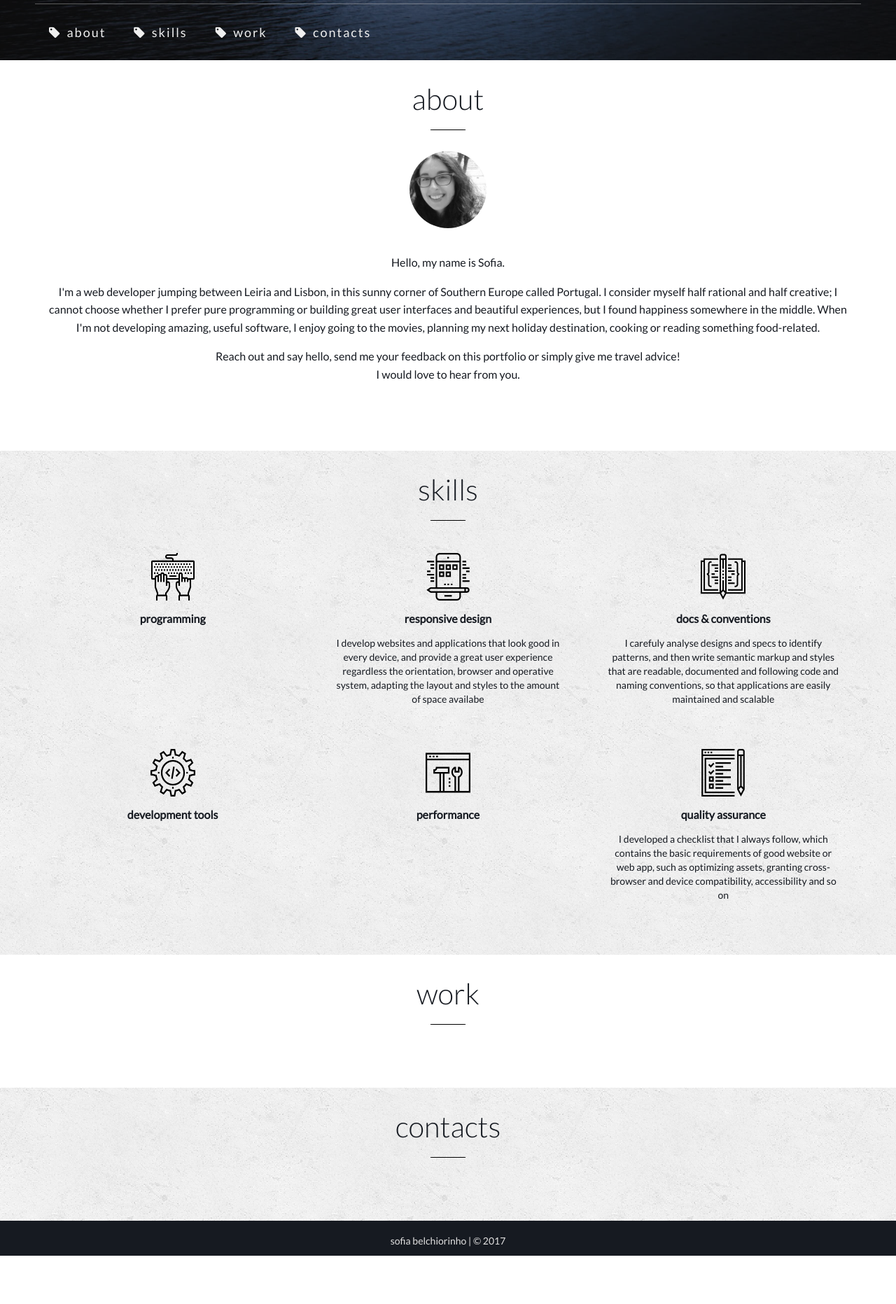
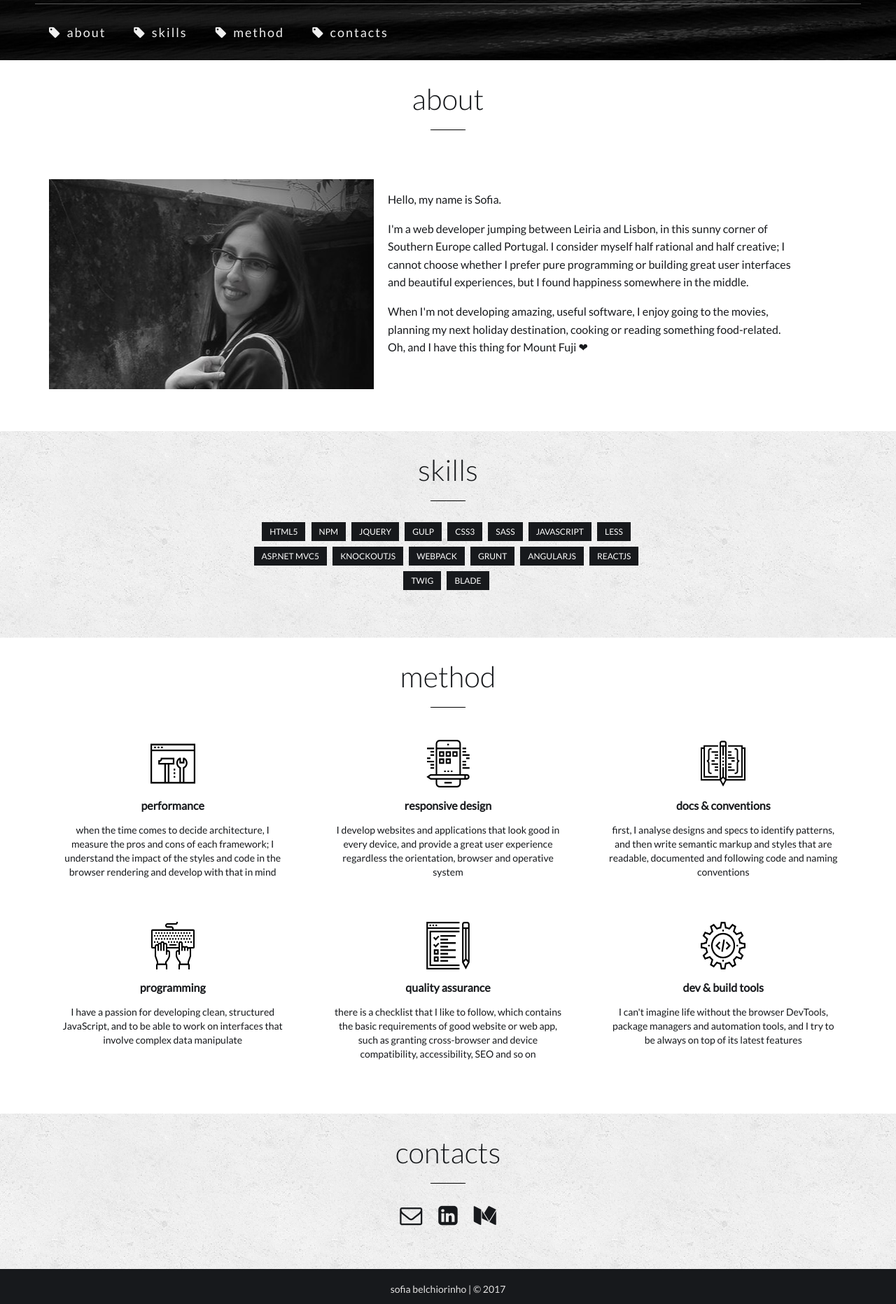
Before and after one commit to sofiafbelchiorinho/sofiafbelchiorinho, a plain HTML site: page index.html in a window 1280 px wide. Shown: the part 714-2577 px from the top of the page at 70% size. Before the commit the page ends 2508 px from the top, so only its background shows below. Drawn offline with nearby package versions, Linux system fonts and the light colour scheme.

Commit message:
updated portfolio

```diff
--- a/css/main.css
+++ b/css/main.css
@@ -7,7 +7,7 @@ body {
   font-family: 'Lato', sans-serif;
   overflow-x: hidden;
   font-size: 20px;
-  color: #161a21;
+  color: #17191c;
 }
 
 h1{
@@ -46,7 +46,7 @@ section{
 
 footer{
   height: 80px;
-  background: #161a21;
+  background: #17191c;
   color: #e2e1e1;
   font-size: 14px;
   position: relative;
@@ -69,7 +69,7 @@ footer span{
     bottom: 0;
     right: 0;
     left: 0;
-    background-image: url(../img/landscape.jpeg);
+    background-image: url(../img/fuji_san.jpg);
     background-size: cover;
     z-index:  -1;
 }
@@ -108,7 +108,7 @@ footer span{
     transform: translateX(-50%);
     height: 77px;
     padding-bottom: 0;
-    background: #161a21;
+    background: #17191c;
     z-index: 2;
     background-position-y: 100%;
     border: none;
@@ -121,7 +121,7 @@ footer span{
     width: 100%;
     left: -100%;
     position: absolute;
-    background: #161a21;
+    background: #17191c;
     top: -1px;
 }
 
@@ -195,7 +195,6 @@ footer span{
 .hero h1{
     margin: 25px 0;
     padding-bottom: 15px;
-    border-bottom: 1px solid rgba(204, 204, 204, 0.41);
 }
 
 .hero a{
@@ -258,14 +257,32 @@ footer span{
 }
 
 .me{
-  padding:  0 20px;
+  padding:  0 10px;
   text-align: center;
+  display: flex;
+  margin-top: 40px;
 }
 
 .me .about-me{
   text-align: center;
-  padding:  20px 0;
   line-height: 1.6em;
+  margin: 0 10px;
+  width: 50%;
+  text-align: left;
+  font-size: 0.9em;
+}
+
+.me .about-me:first-child{
+  background-image: url(../img/me_bw_2.jpg);
+  background-position-x: 70%;
+  transition: 1s all ease-out;
+  width: 50%;
+  max-height: 940px;
+}
+
+.me .about-me:first-child:hover{
+  background-image: url(../img/me_2.jpg);
+  transition: 1s all ease-out;
 }
 
 .me .about-me p.more{
@@ -280,7 +297,7 @@ footer span{
   text-decoration: none;
   text-transform: uppercase;
   padding: 5px 20px;
-  border: 2px solid #161a21;
+  border: 2px solid #17191c;
 }
 
 .me img#me{
@@ -381,7 +398,7 @@ section > h2:after{
 .mobile-menu.open{
     height: 100%;
     width: 100%;
-    background: #161a21;
+    background: #17191c;
     z-index: 3;
 }
 
@@ -406,6 +423,66 @@ section > h2:after{
   top: 40px;
   -webkit-transform: translate(-50%, -50%);
   transform: translate(-50%, -50%);
+}
+
+#work span {
+    background: #17191c;
+    border: 1px solid #17191c;
+    color: #fff;
+    padding: 5px 10px;
+    margin-right: 5px;
+    margin-bottom: 8px;
+    display: inline-block;
+    font-size: 12px;
+    text-transform: uppercase;
+    position: relative;
+}
+
+#work span:hover {
+    color: #17191c;
+    background: #fff;
+    border: 1px solid #17191c;
+}
+
+#work span:before{
+  content: "\f02b";
+  margin-right: 8px;
+  font-family: FontAwesome;
+}
+
+#work #tech{
+    padding: 0 5%;
+    text-align: center;
+}
+
+#contacts a{
+  color: #17191c;
+  font-size: 2em;
+  margin: 0 10px;
+}
+
+#contacts div{
+  text-align: center;
+}
+
+a.email:after{
+  font-family: FontAwesome;
+  content:  "\f003";
+}
+
+#contacts a.medium:after{
+  font-family: FontAwesome;
+  content: "\f23a";
+}
+
+#contacts a.linkedin:after{
+  font-family: FontAwesome;
+  content:  "\f08c";
+}
+
+#contacts p{
+  text-align: center;
+  margin: 0 auto;
 }
 
 @keyframes zoom {
@@ -442,6 +519,16 @@ section > h2:after{
         width: 750px;
     }
 
+    .me .about-me{
+      font-size: 1em;
+    }
+
+    .me .about-me:first-child{
+      background-position-y: -96px;
+      width: 40%;
+      height: 300px;
+    }
+
     .me .about-me p.more{
       height: auto;
       opacity: 1;
@@ -460,6 +547,7 @@ section > h2:after{
 
     .hero h1{
        font-size: 3.5em;
+        border-bottom: 1px solid rgba(204, 204, 204, 0.41);
     }
 
     .hero a#email,
@@ -493,7 +581,15 @@ section > h2:after{
 
     .card .card-body span{
       font-size: 16px;
-      }
+    }
+
+    #work #tech{
+        padding: 0 25%;
+    }
+
+    #work span:before{
+      display: none;
+    }
 
     footer{
       height: 50px;
--- a/index.html
+++ b/index.html
@@ -22,7 +22,7 @@
                 <div class="hero">
                     <h1>sofia <br>belchiorinho</h1>
                     <div>
-                      <a aria-label="I am web developer and ui/ux enthusiast; navigate to see my skills" class="discover" href="#skills">web developer and ui/ux enthusiast</a>
+                      <a aria-label="I am web developer and ui/ux enthusiast; navigate to see my skills" class="discover" href="#skills">front-end developer and ui/ux enthusiast</a>
                       <a aria-label="Contact me" id="email" href="mailto:sofiafbelchiorinho@gmail.com" target="_top"></a>
                       <a aria-label="My Linkedin profile" id="linkedin" href="https://pt.linkedin.com/in/sofiabelchiorinho" target="_blank"></a>
                       <a aria-label="My Medium page" id="medium" href="https://medium.com/@sofiafb" target="_blank"></a>
@@ -31,7 +31,7 @@
                 <div class="nav">
                    <a class="discover" href="#about">about</a>
                    <a class="discover" href="#skills">skills</a>
-                   <a class="discover" href="#work">work</a>
+                   <a class="discover" href="#work">method</a>
                    <a class="discover" href="#contacts">contacts</a>
                 </div>
       </div>
@@ -41,63 +41,89 @@
       <h2>about</h2>
       <div class="container">
         <div class="me">
-             <img alt="Photo of Sofia" id="me" src="./img/me_bw.jpg">
+	         <div class="about-me"></div>
 	         <div class="about-me">
-                <p>Hello, my name is Sofia.</p><p>I'm a web developer jumping between Leiria and Lisbon, in this sunny corner of Southern Europe called Portugal. I consider myself half rational and half creative; I cannot choose whether I prefer pure programming or building great user interfaces and beautiful experiences, but I found happiness somewhere in the middle. When I'm not developing amazing, useful software, I enjoy going to the movies, planning my next holiday destination, cooking or reading something food-related.</p><p>Reach out and say hello, send me your feedback on this portfolio or simply give me travel advice!<br>I would love to hear from you.</p>
-                 <a href="#" class="read-more">read more</a>
+	            <p>Hello, my name is Sofia.</p><p>I'm a web developer jumping between Leiria and Lisbon, in this sunny corner of Southern Europe called Portugal. I consider myself half rational and half creative; I cannot choose whether I prefer pure programming or building great user interfaces and beautiful experiences, but I found happiness somewhere in the middle.</p><p>When I'm not developing amazing, useful software, I enjoy going to the movies, planning my next holiday destination, cooking or reading something food-related. <br>Oh, and I have this thing for Mount Fuji ❤</p>
 	         </div>
+         </div>
+        </div>
+
+    </section>
+    <section id="work">
+       <h2>skills</h2>
+       <div class="container">
+           <div id="tech">
+	           <span>HTML5</span>
+	           <span>NPM</span>
+	           <span>jQuery</span>
+	           <span>Gulp</span>
+	           <span>CSS3</span>
+	           <span>SASS</span>
+	           <span>JavaScript</span>
+	           <span>LESS</span>
+	           <span>ASP.NET MVC5</span>
+	           <span>KnockOutJS</span>
+	           <span>Webpack</span>
+	           <span>Grunt</span>
+	           <span>AngularJS</span>
+	           <span>ReactJS</span>
+	           <span>Twig</span>
+	           <span>Blade</span>
            </div>
         </div>
    </section>
     <section id="skills">
-           <h2>skills</h2>
+       <h2>method</h2>
+       <div class="container">
+          <div class="card">
+            <div class="card-image three"></div>
+            <div class="card-body"><span>performance</span></div>
+            <div class="card-body">when the time comes to decide architecture, I measure the pros and cons of each framework; I understand the impact of the styles and code in the browser rendering and develop with that in mind
+            </div>
+          </div>
+          <div class="card">
+            <div class="card-image two"></div>
+            <div class="card-body"><span>responsive design</span></div>
+            <div class="card-body">I develop websites and applications that look good in every device, and provide a great user experience regardless the orientation, browser and operative system</div>
+          </div>
+          <div class="card">
+            <div class="card-image six"></div>
+            <div class="card-body"><span>docs & conventions</span></div>
+             <div class="card-body">first, I analyse designs and specs to identify patterns, and then write semantic markup and styles that are readable, documented and following code and naming conventions</div>
+          </div>
+        </div>
         <div class="container">
           <div class="card">
             <div class="card-image one"></div>
             <div class="card-body"><span>programming</span></div>
-              </div>
-              <div class="card">
-                <div class="card-image two"></div>
-                <div class="card-body"><span>responsive design</span></div>
-                <div class="card-body">I develop websites and applications that look good in every device, and provide a great user experience regardless the orientation, browser and operative system, adapting the layout and styles to the amount of space availabe</div>
-              </div>
-              <div class="card">
-                <div class="card-image six"></div>
-                <div class="card-body"><span>docs & conventions</span></div>
-                 <div class="card-body">I carefuly analyse designs and specs to identify patterns, and then write semantic markup and styles that are readable, documented and following code and naming conventions, so that applications are easily maintained and scalable</div>
-              </div>
-            </div>
-            <div class="container">
-              <div class="card">
-                <div class="card-image four"></div>
-                <div class="card-body"><span>development tools</span></div>
-              </div>
-              <div class="card">
-                <div class="card-image three"></div>
-                <div class="card-body"><span>performance</span></div>
+            <div class="card-body">I have a passion for developing clean, structured JavaScript, and to be able to work on interfaces that involve complex data manipulate</div>
           </div>
           <div class="card">
             <div class="card-image five"></div>
             <div class="card-body"><span>quality assurance</span></div>
-                <div class="card-body">I developed a checklist that I always follow, which contains the basic requirements of good website or web app, such as optimizing assets, granting cross-browser and device compatibility, accessibility and so on</div>
+            <div class="card-body">there is a checklist that I like to follow, which contains the basic requirements of good website or web app, such as granting cross-browser and device compatibility, accessibility, SEO and so on</div>
+          </div>
+          <div class="card">
+            <div class="card-image four"></div>
+            <div class="card-body"><span>dev & build tools</span></div>
+            <div class="card-body">I can't imagine life without the browser DevTools, package managers and automation tools, and I try to be always on top of its latest features</div>
           </div>
         </div>
     </section>
-        <section id="work">
-           <h2>work</h2>
-           <div class="container">
 
-            </div>
-       </section>
     <section id="contacts">
        <h2>contacts</h2>
        <div class="container">
-
+            <p>
+                  <a aria-label="Contact me" class="email" href="mailto:sofiafbelchiorinho@gmail.com" target="_top"></a>
+                  <a aria-label="My Linkedin profile" class="linkedin" href="https://pt.linkedin.com/in/sofiabelchiorinho" target="_blank"></a>
+                  <a aria-label="My Medium page" class="medium" href="https://medium.com/@sofiafb" target="_blank"></a>
+                </p>
         </div>
    </section>
   </div>
   <script src="https://ajax.googleapis.com/ajax/libs/jquery/3.1.1/jquery.min.js"></script>
-  <script src="./js/script.js"></script>
+  <script src="./dfgdsrg/script.js"></script>
 </body>
 <footer><span>sofia belchiorinho | © 2017 </span></footer>
 </html>
```
Also changed, not shown: dfgdsrg/script.js (renamed from js/script.js, +5 -2 lines), img/codeschool.png (deleted), img/edit.png (deleted), img/fuji_san.jpg (added), img/ipleiria.png (deleted), img/landscape.jpeg (deleted), img/me.jpg (deleted), img/me_2.jpg (added), img/me_bw.jpg (deleted), img/me_bw_2.jpg (added), img/swirl_pattern.png (deleted), img/udacity.png (deleted). Lines whose indentation alone changed are shown as unchanged.
